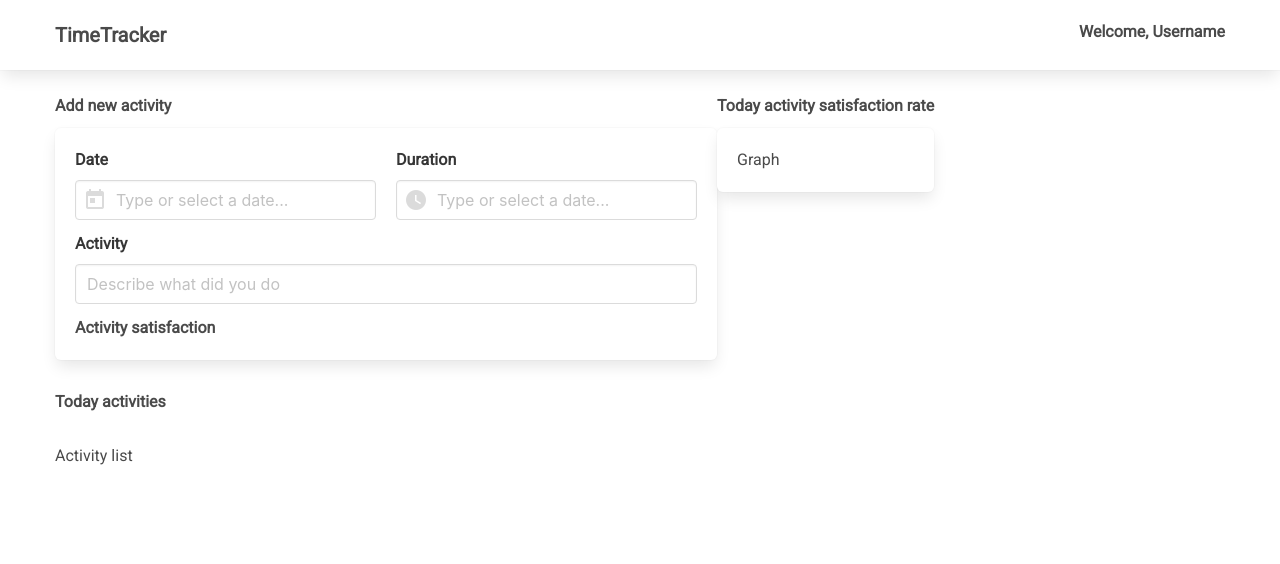
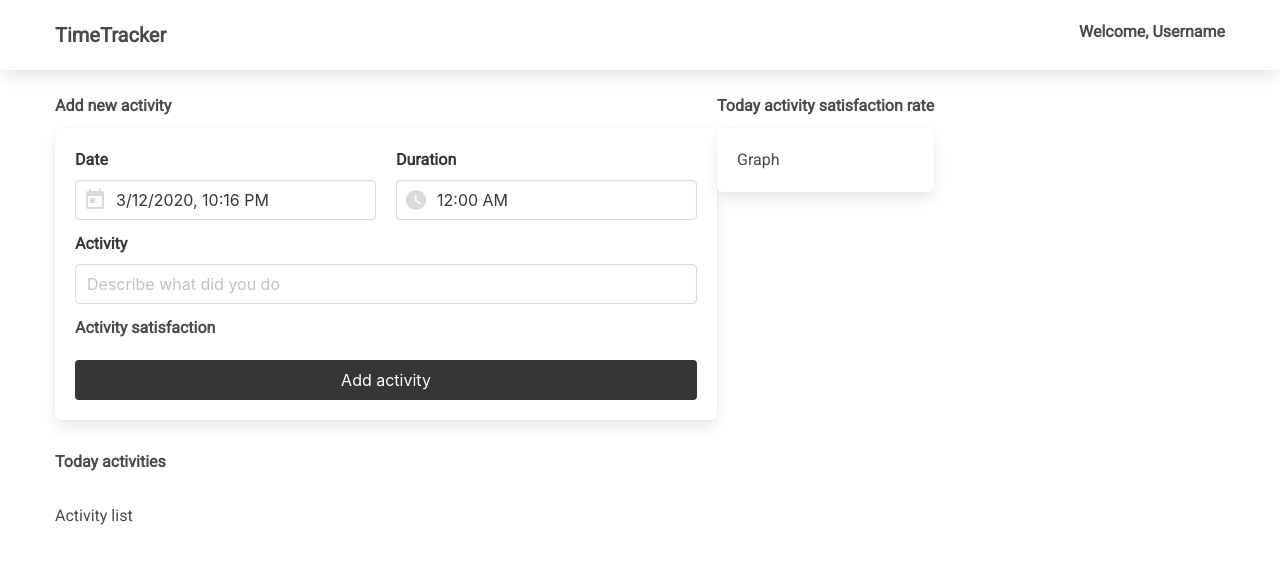
Before and after one commit to TheDoubleRainbow/it-revolution20, a Vue app in the folder frontend/: page / in a window 1280 px wide. Shown: the top 564 px of the page. Built offline with nearby package versions, Linux system fonts and the light colour scheme; no server answers.

Commit message:
Add activity

```diff
--- a/frontend/src/components/AddActivity.vue
+++ b/frontend/src/components/AddActivity.vue
@@ -2,7 +2,7 @@
   <div class="new-activity box">
     <div class="timepickers">
       <b-field label="Date">
-        <b-datetimepicker
+        <b-datetimepicker v-model="date"
           class="date-picker"
           placeholder="Type or select a date..."
           icon="calendar-today"
@@ -11,6 +11,7 @@
       </b-field>
       <b-field label="Duration">
         <b-timepicker
+          v-model="time"
           placeholder="Type or select a date..."
           icon="clock"
           editable>
@@ -19,6 +20,7 @@
     </div>
     <b-field label="Activity">
       <b-input
+        v-model="activity"
         type="text"
         placeholder="Describe what did you do">
       </b-input>
@@ -26,8 +28,31 @@
     <div class="satisfaction">
       <div class="satisfaction-label">Activity satisfaction</div>
     </div>
+    <b-button @click="addEvent()" class="add-button" type="is-dark is-fullwidth">Add activity</b-button>
   </div>
 </template>
+
+<script>
+export default {
+  name: 'addActivity',
+  data: () => ({
+    date: new Date(),
+    time: new Date('01.01.2020 00:00'),
+    activity: '',
+    satisfaction: 4,
+  }),
+  methods: {
+    addEvent() {
+      this.$store.dispatch('addEvent', {
+        date: this.date,
+        duration: this.time.getHours() + this.time.getMinutes()/60,
+        name: this.activity,
+        satisfaction: this.satisfaction,
+      })
+    }
+  }
+}
+</script>
 
 <style lang="scss" scoped>
   .timepickers {
@@ -41,4 +66,8 @@
   .satisfaction-label {
     font-weight: bold;
   }
+
+  .add-button {
+    margin-top: 20px;
+  }
 </style>
--- a/frontend/src/components/List.vue
+++ b/frontend/src/components/List.vue
@@ -3,3 +3,15 @@
     Activity list
   </div>
 </template>
+
+<script>
+export default {
+  name: 'list',
+  data: () => ({
+    list: ''
+  }),
+  created() {
+    this.$store.dispatch('getEvents');
+  }
+}
+</script>
--- a/frontend/src/store/index.js
+++ b/frontend/src/store/index.js
@@ -7,11 +7,16 @@ const url = 'https://doit-timetracker.herokuapp.com/';
 export default new Vuex.Store({
   state: {
     token: '',
+    events: [],
   },
   mutations: {
     setToken(state, value) {
       state.token = value;
+      sessionStorage.token = value;
     },
+    setEvents(state, value){
+      state.events = value;
+    }
   },
   actions: {
     register({ commit }, data) {
@@ -48,14 +53,14 @@ export default new Vuex.Store({
         });
       commit('setToken', '');
     },
-    addEvent({}, data) {
+    addEvent({state}, data) {
       fetch(`${url}api/profile/tasks`,
         {
           method: 'POST',
           body: JSON.stringify(data),
           headers: {
             'Content-Type': 'application/json',
-            'Authorization': `Bearer ${token}`,
+            'Authorization': `Bearer ${state.token}`,
           },
         })
         .then((raw) => (raw.json())).then((res) => {
@@ -64,8 +69,20 @@ export default new Vuex.Store({
           }
         });
     },
-    getEvents({commit}) {
-
+    getEvents({commit, state}) {
+      fetch(`${url}api/profile/tasks`,
+        {
+          method: 'GET',
+          headers: {
+            'Content-Type': 'application/json',
+            'Authorization': `Bearer ${state.token}`,
+          },
+        })
+        .then((raw) => (raw.json())).then((res) => {
+          if (!res.errors) {
+            commit('setEvents', res.docs);
+          }
+        });
     }
   },
   modules: {
--- a/frontend/src/views/Home.vue
+++ b/frontend/src/views/Home.vue
@@ -38,6 +38,11 @@ export default {
   data: () => ({
     username: 'Username',
   }),
+  created() {
+    if(sessionStorage.token) {
+      this.$store.commit('setToken', sessionStorage.token);
+    }
+  }
 };
 </script>
 
```
